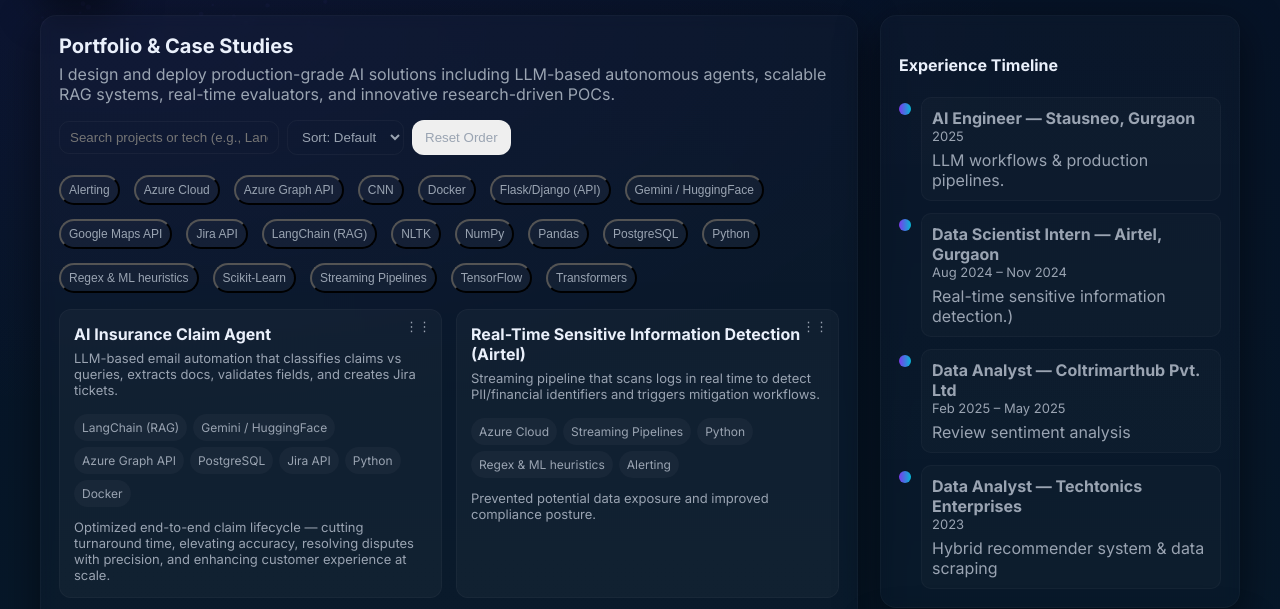
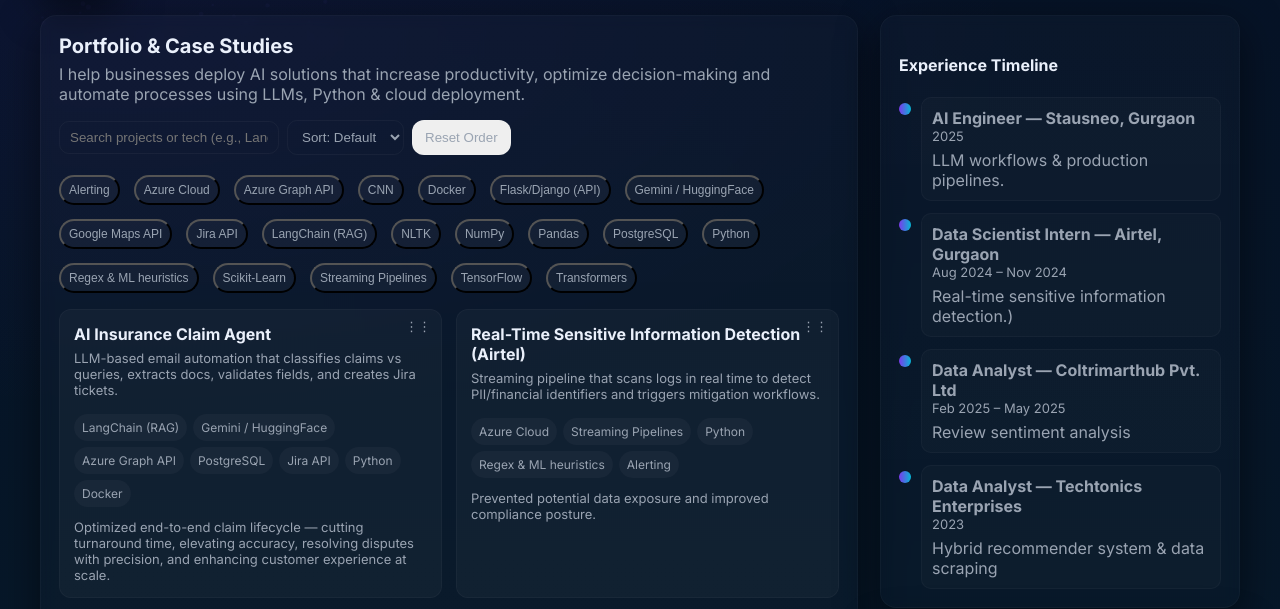
Before and after one commit to sujal-sh/sujal-portfolio, a plain HTML site: page index.html in a window 1280 px wide. Shown: the part 111-720 px from the top of the page. Drawn offline with Linux system fonts and the light colour scheme.

Commit message:
Update index.html

```diff
--- a/index.html
+++ b/index.html
@@ -104,7 +104,7 @@
 
       <section class="panel" aria-labelledby="main-heading">
         <h2 id="main-heading" class="hero-title">Portfolio & Case Studies</h2>
-        <p class="hero-sub">I design and deploy production-grade AI solutions including LLM-based autonomous agents, scalable RAG systems, real-time evaluators, and innovative research-driven POCs.</p>
+        <p class="hero-sub">I help businesses deploy AI solutions that increase productivity, optimize decision-making and automate processes using LLMs, Python & cloud deployment.</p>
 
         <div class="controls" style="margin-top:12px">
           <input id="search" class="search" placeholder="Search projects or tech (e.g., LangChain, Azure)" />
```
